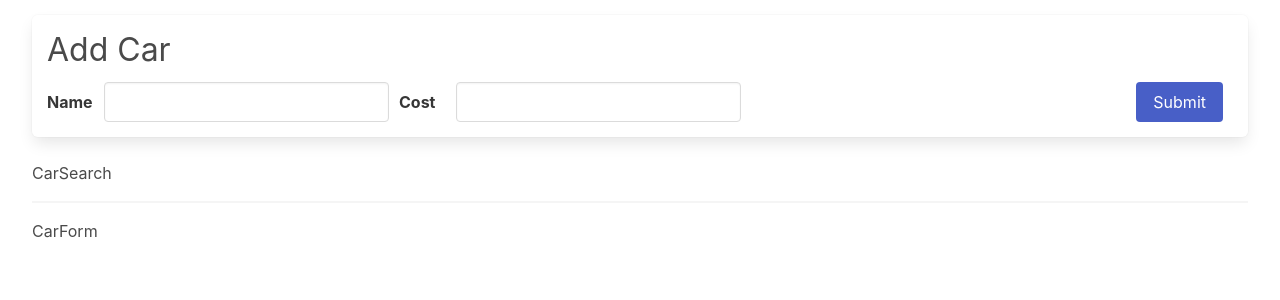
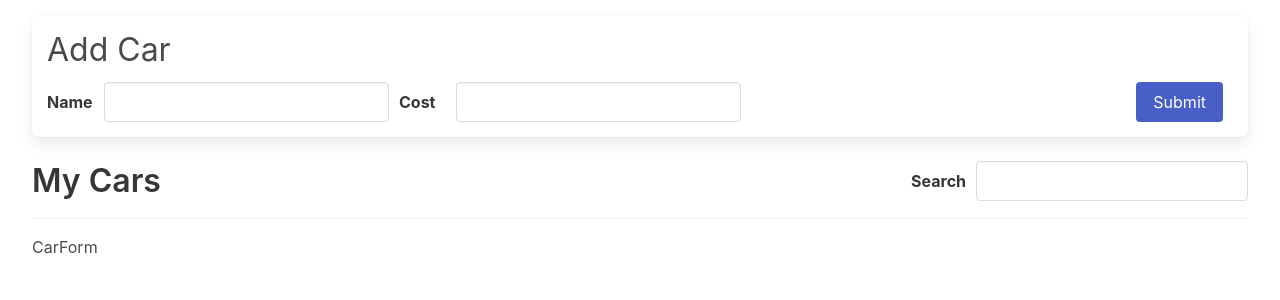
Before and after one commit to andbudha/cars_redux_toolkit, a React (Create React App) app: page / in a window 1280 px wide. Shown: the top 300 px of the page. Built offline with nearby package versions, Linux system fonts and the light colour scheme.

Commit message:
search input value getting func-ty added

```diff
--- a/src/components/CarSearch.js
+++ b/src/components/CarSearch.js
@@ -1,6 +1,24 @@
+import { useDispatch, useSelector } from "react-redux";
+import { changeSearchTerm } from "../store";
 
 export const CarSearch = () => {
+    const dispatch = useDispatch();
+    const searchTerm = useSelector(state => state.cars.searchTerm);
+
+    const handleSearchTermChange = (event) => {
+        dispatch(changeSearchTerm(event.currentTarget.value));
+    }
     return (
-        <div>CarSearch</div>
+        <div className="list-header">
+            <h3 className="title is-3">My Cars</h3>
+            <div className="search field is-horizontal">
+                <label className="label">Search</label>
+                <input
+                    className="input"
+                    value={searchTerm}
+                    onChange={handleSearchTermChange}
+                />
+            </div>
+        </div>
     );
 }
```
